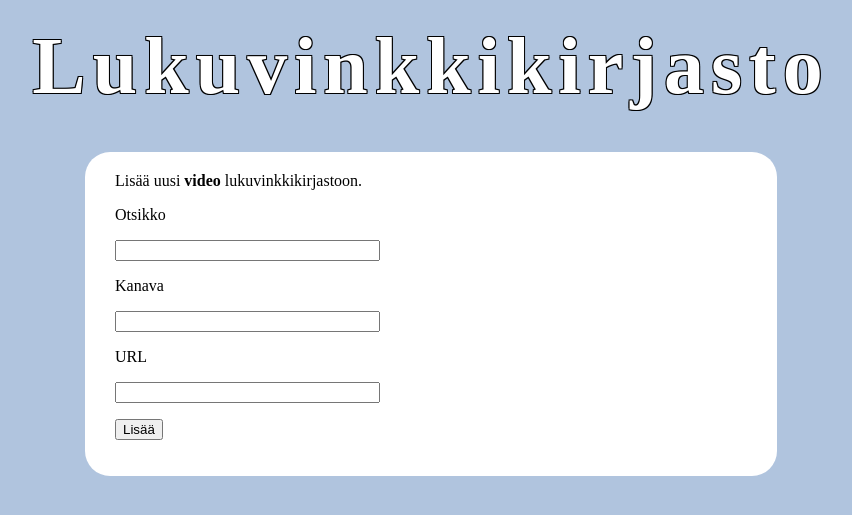
After one commit to UncleRovo/TeamBoaOHTU2021, a Flask app: page /new_video in a window 1280 px wide. The commit adds this page. Shown: the top 515 px of the page, without its empty margins (209-1061 px from the left). Run offline with Flask 2, Linux system fonts and the light colour scheme.

Commit message:
Adding new video functionality, all layers!

```diff
--- a/routes.py
+++ b/routes.py
@@ -22,6 +22,8 @@ def new_choose_type():
             return redirect("/new_article")
         elif type == "blog":
             return redirect("/new_blog")
+        elif type == "video":
+            return redirect("/new_video")
         else:
             return render_template("new_choose_type.html")
 
@@ -59,6 +61,19 @@ def new_blog():
         else:
             return redirect("/new_blog")
 
+@app.route("/new_video", methods=['GET', 'POST'])
+def new_video():
+    if request.method == "GET":
+        return render_template("new_video.html")
+    if request.method == "POST":
+        title = request.form["title"]
+        channel = request.form["channel"]
+        url = request.form["url"]
+        if videos.add_new_video(title, channel, url):
+            return redirect("/")
+        else:
+            return redirect("/new_video")
+
 @app.route("/register", methods=['GET', 'POST'])
 def register():
     if request.method == "GET":
--- a/templates/new_choose_type.html
+++ b/templates/new_choose_type.html
@@ -7,6 +7,7 @@
             <option value="" disabled selected>Valitse</option>
             <option value="blog">Blogi</option>
             <option value="article">Artikkeli</option>
+            <option value="video">Video</option>
         </select>
         <input type="submit" value="Lisää">
     </form>
--- /dev/null
+++ b/templates/new_video.html
@@ -0,0 +1,18 @@
+{% extends "layout.html" %}
+{% block content%}
+<form action="/new_video" method="POST">
+    <div class="article">
+        Lisää uusi <b>video</b> lukuvinkkikirjastoon.
+        <p>
+        <p>Otsikko</p>
+        <input type="text" name="title" size="30">
+        <p>Kanava</p>
+        <input type="text" name="channel" size="30">
+        <p>URL</p>
+        <input type="text" name="url" size="30">
+        <br>
+        <p>
+        <input type="submit" name=button value="Lisää">
+    </div>
+</form>
+{% endblock %}
```
Also changed, not shown: videos.py (+5 -5 lines).
